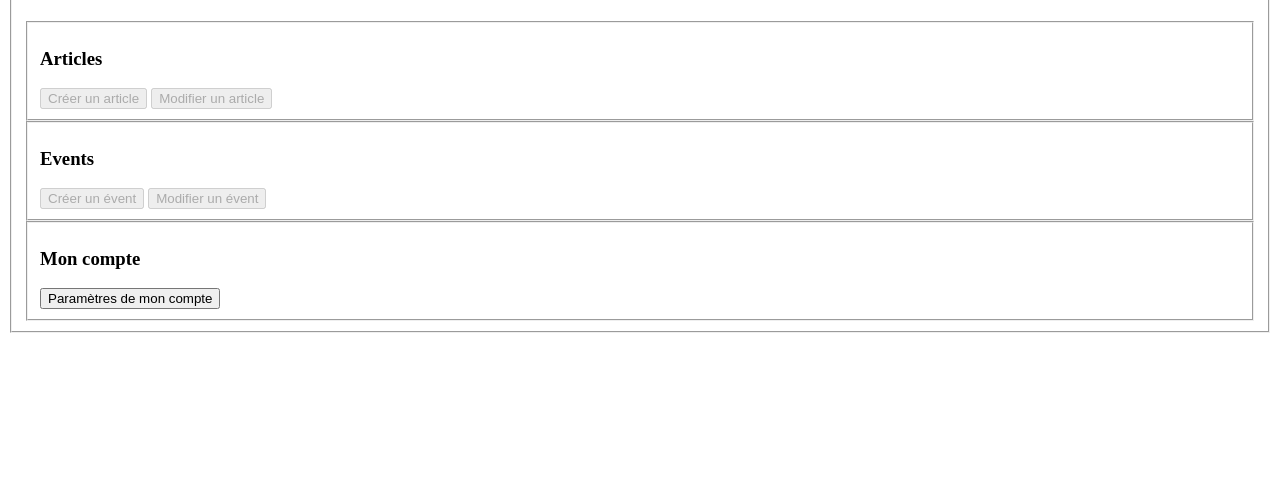
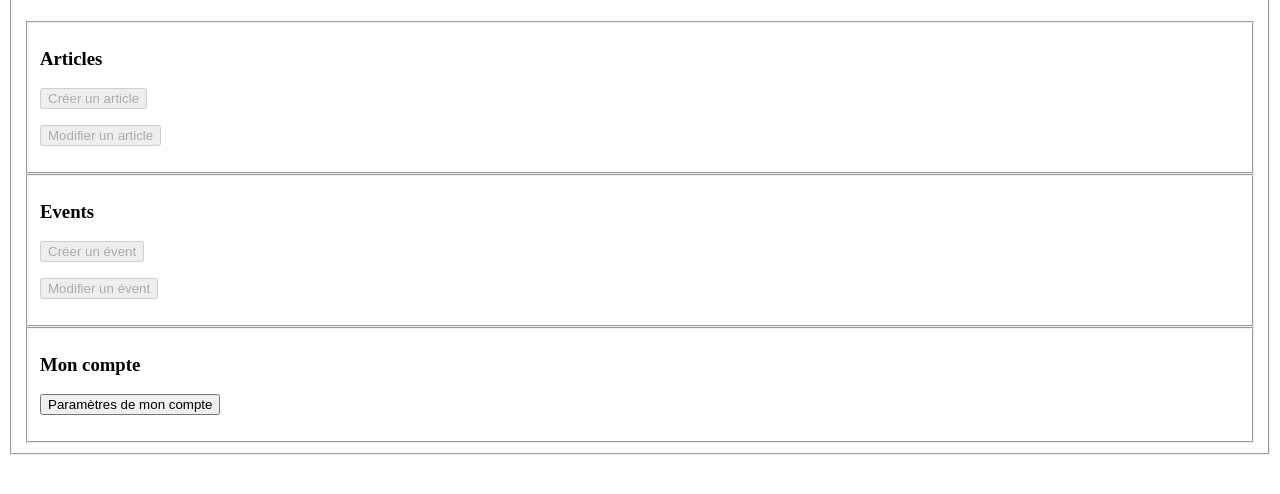
Before and after one commit to bde-tribu-terre/site-web-v1, a PHP site: page /gabaritMenu.php in a window 1280 px wide. Shown: the part 122-616 px from the top of the page. Run offline with PHP 8.4, Linux system fonts and the light colour scheme; data that the repository does not hold is empty.

Commit message:
Input mis dans des balises p.

```diff
--- a/admin/vue/gabaritMenu.php
+++ b/admin/vue/gabaritMenu.php
@@ -17,21 +17,31 @@
         <fieldset id="formArticles_fieldset">
             <h3>Articles</h3>
             <form id="formArticles" action="admin.php" method="post">
-                <input type="submit" value="Créer un article" name="formArticles_creerArticle" disabled><!-- Disabled TODO: gabaritCreerArticle -->
-                <input type="submit" value="Modifier un article" name="formArticles_modifierArticle" disabled><!-- Disabled TODO: gabaritModifierArticle -->
+                <p> <!-- Créer un article -->
+                    <input type="submit" value="Créer un article" name="formArticles_creerArticle" disabled><!-- Disabled TODO: gabaritCreerArticle -->
+                </p>
+                <p> <!-- Modifier un article -->
+                    <input type="submit" value="Modifier un article" name="formArticles_modifierArticle" disabled><!-- Disabled TODO: gabaritModifierArticle -->
+                </p>
             </form>
         </fieldset>
         <fieldset id="formEvents_fieldset">
             <h3>Events</h3>
             <form id="formEvents" action="admin.php" method="post">
-                <input type="submit" value="Créer un évent" name="formEvents_creerEvent" disabled><!-- Disabled TODO: gabaritCreerEvent -->
-                <input type="submit" value="Modifier un évent" name="formEvents_modifierEvent" disabled><!-- Disabled TODO: gabaritModifierEvent -->
+                <p> <!-- Créer un évent -->
+                    <input type="submit" value="Créer un évent" name="formEvents_creerEvent" disabled><!-- Disabled TODO: gabaritCreerEvent -->
+                </p>
+                <p> <!-- Modifier un évent -->
+                    <input type="submit" value="Modifier un évent" name="formEvents_modifierEvent" disabled><!-- Disabled TODO: gabaritModifierEvent -->
+                </p>
             </form>
         </fieldset>
         <fieldset id="formMonCompte_fieldset">
             <h3>Mon compte</h3>
             <form id="formMonCompte" action="admin.php" method="post">
-                <input type="submit" value="Paramètres de mon compte" name="formMonCompte_parametres">
+                <p> <!-- Paramètres de mon compte -->
+                    <input type="submit" value="Paramètres de mon compte" name="formMonCompte_parametres">
+                </p>
             </form>
         </fieldset>
     </div>
```
